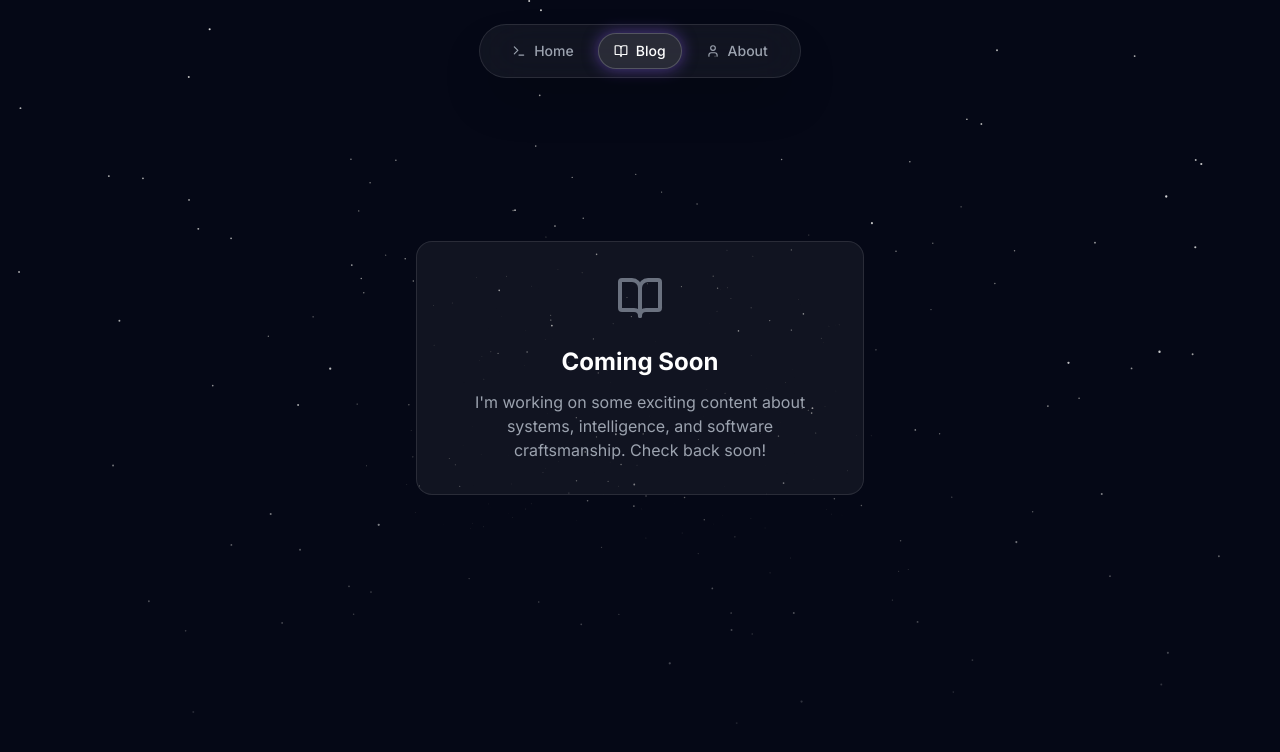
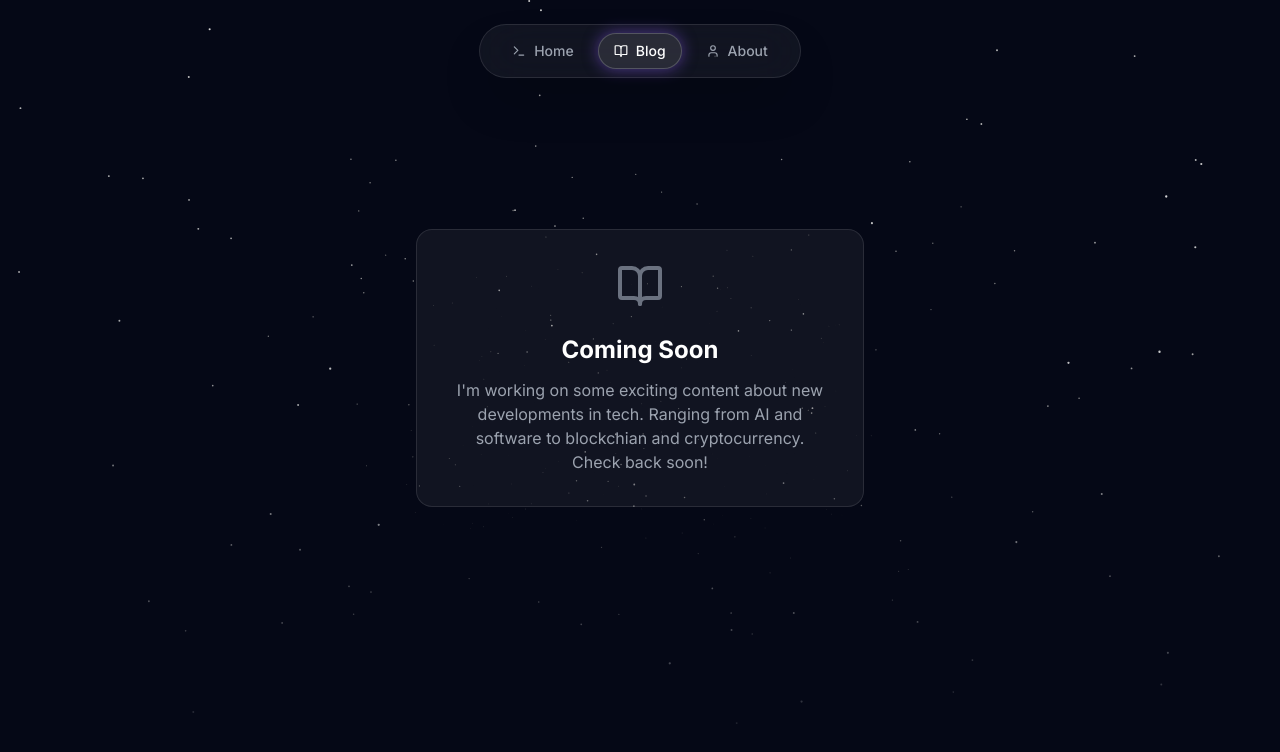
Before and after one commit to drewku42/drew-dot-dev, a Next.js app: page / in a window 1280 px wide. Both pictures are taken after a click on the button "Blog". Shown: the top 752 px of the page. Built offline with nearby package versions, Linux system fonts and the light colour scheme.

Commit message:
add resume for download, fix verbiage

```diff
--- a/components/about/AboutPage.tsx
+++ b/components/about/AboutPage.tsx
@@ -61,9 +61,13 @@ export const AboutPage = () => (
             </a>
           </div>
 
-          <button className="w-full py-2 mt-4 bg-white/10 hover:bg-white/20 rounded-lg text-white font-medium text-sm transition-colors border border-white/10">
+          <a
+            href="/DrewMeyerResume.pdf"
+            download
+            className="w-full py-2 mt-4 bg-white/10 hover:bg-white/20 rounded-lg text-white font-medium text-sm transition-colors border border-white/10 flex items-center justify-center"
+          >
             Download Resume
-          </button>
+          </a>
         </motion.div>
       </div>
 
@@ -76,9 +80,9 @@ export const AboutPage = () => (
           <h2 className="text-3xl font-serif text-white mb-6">About Me</h2>
           <div className="prose prose-invert text-gray-400 leading-relaxed">
             <p className="mb-4">
-              I operate at the intersection of <strong>Machine Learning</strong> and <strong>Product Engineering</strong>.
-              While many engineers specialize in one or the other, I thrive in the gap between them—taking raw model outputs
-              and architecting the full-stack systems required to make them useful in the real world.
+              I operate at the intersection of <strong>Artificial Intelligence</strong> and <strong>Product Engineering</strong>.
+              While many engineers specialize in one or the other, I thrive in the gap between them, by minimizing the friction between
+
             </p>
             <p>
               Currently, I'm at <strong>CarePilot</strong>, building AI-driven clinical interfaces that help doctors spend less time
--- a/components/blog/BlogPage.tsx
+++ b/components/blog/BlogPage.tsx
@@ -56,8 +56,8 @@ export const BlogPage = () => {
             <BookOpen size={48} className="mx-auto mb-6 text-gray-500" />
             <h2 className="text-2xl font-bold text-white mb-3">Coming Soon</h2>
             <p className="text-gray-400">
-              I'm working on some exciting content about systems, intelligence, and software craftsmanship.
-              Check back soon!
+              I'm working on some exciting content about new developments in tech. Ranging from AI and software to blockchian and cryptocurrency.
+              <br />Check back soon!
             </p>
           </div>
         </motion.div>
```
Also changed, not shown: 1 other file (tests, documents, lock files or other folders).
